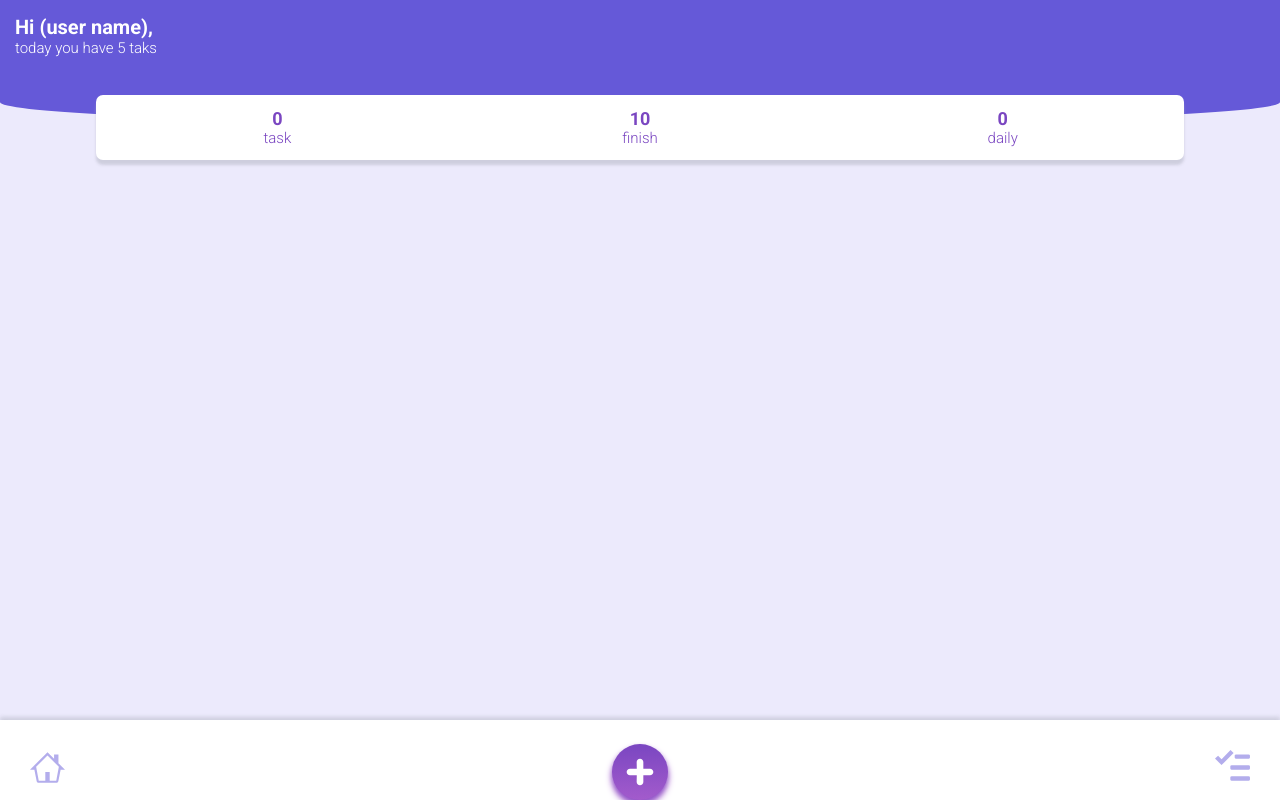
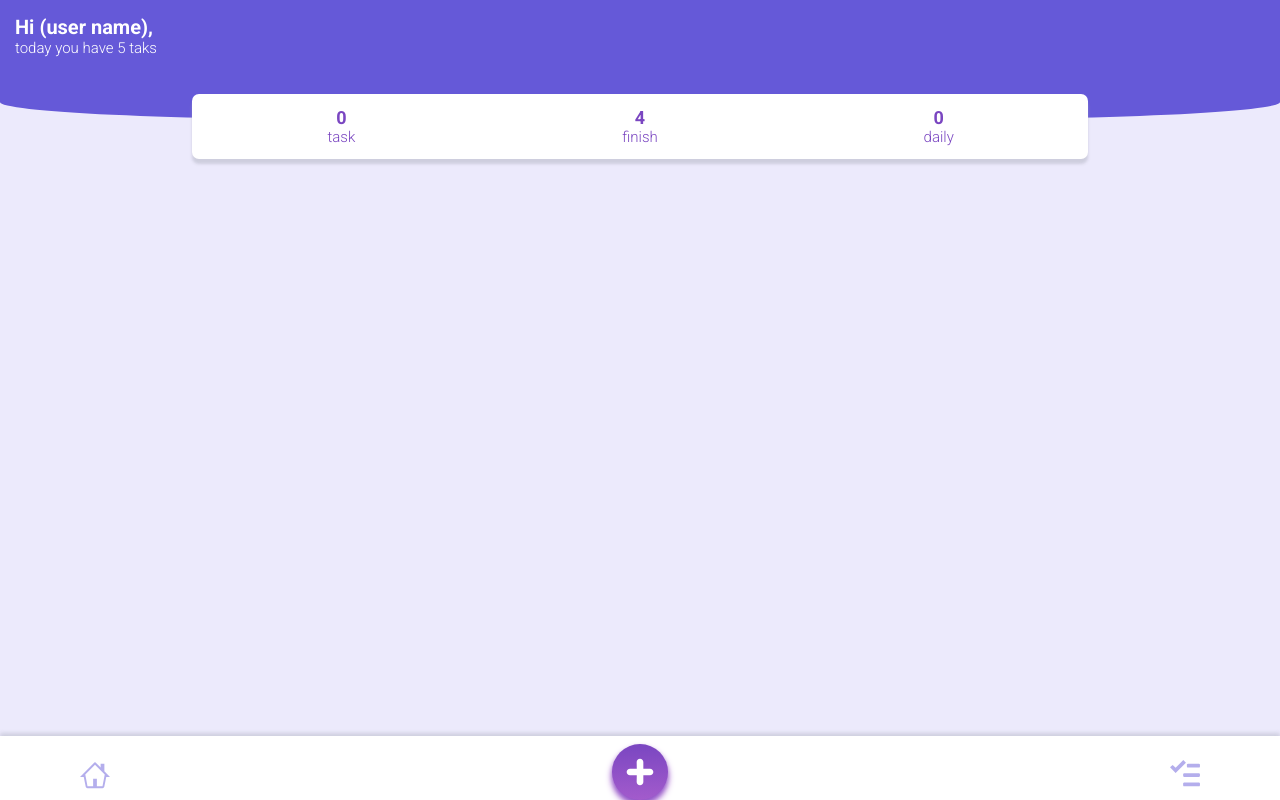
Before and after one commit to alexandreturial/MyNote, a React (Create React App) app: page / in a window 1280 px wide. Built offline with nearby package versions, Linux system fonts and the light colour scheme.

Commit message:
designer update

```diff
--- a/src/Page/home.tsx
+++ b/src/Page/home.tsx
@@ -1,21 +1,14 @@
 import React from 'react';
 
-import Header from '../components/Header';
-import Content from '../components/Content';
-import Footer from '../components/Footer';
+import Layout from '../components/Layout';
+
 
 // import { Container } from './styles';
 
 const Home: React.FC = () => {
 
-    let tasks = localStorage.getItem('@my-task:') !== null ? localStorage.getItem('@my-task:') : null;
-
   return (
-      <div>
-        <Header/>
-        <Content task={tasks || '[]'}/>
-        <Footer/>
-      </div>
+      <Layout/>
   );
 }
 
--- a/src/components/Content/index.tsx
+++ b/src/components/Content/index.tsx
@@ -1,11 +1,10 @@
-import React,{ useState } from 'react';
+import React from 'react';
 
 import CardTask from '../TaskCard';
+import CountTask from '../CounterTask';
 
 import {
     Container,
-    TaskCount,
-    TaskCountItem,
     DailyTask
 
 } from './styles';
@@ -15,39 +14,24 @@ interface IContentProps{
 }
 const Content: React.FC<IContentProps> = ({task}) => {
     const data = JSON.parse(task);
+    let DailyTaskCount =0;
+    let date = new Date();
+
+    for(let i of data){
+        if(date.getDate() +'/'+ date.getMonth() +'/'+ date.getFullYear() === i.Data){
+            DailyTaskCount += 1;
+
+        }
+    }
 
     return (
         <Container>
-            <TaskCount>
-                <TaskCountItem>
-                    <h2>
-                        0
-                    </h2>
-                    <h4>
-                        task
-                    </h4>
-                </TaskCountItem>
-                <TaskCountItem>
-                    <h2>
-                        10
-                    </h2>
-                    <h4>
-                        finish
-                    </h4>
-                </TaskCountItem>
-                <TaskCountItem>
-                    <h2>
-                        0
-                    </h2>
-                    <h4>
-                        daily
-                    </h4>
-                </TaskCountItem>
-            </TaskCount>
+            <CountTask task={data.length} daily={DailyTaskCount} finish={4}/>
             <DailyTask>
                 {
                     data !== '' ?
                         data.map((indicator) => (
+
                             <CardTask
                                 key={indicator.Key}
                                 TitleTask={indicator.Title}
@@ -58,9 +42,7 @@ const Content: React.FC<IContentProps> = ({task}) => {
                         <h1>
                             ola
                         </h1>
-
                 }
-
             </DailyTask>
         </Container>
     );
--- a/src/components/Content/styles.ts
+++ b/src/components/Content/styles.ts
@@ -1,49 +1,15 @@
 import styled from 'styled-components';
 
 export const Container = styled.main`
-    width: 100vw;
-    height: 75vh;
+    grid-area: CT;
+    width: 100%;
+    height: 100%;
 
     display:flex;
     flex-direction: column;
 
 `;
 
-export const TaskCount = styled.div`
-    width: 85vw;
-    height: 65px;
-
-    display:flex;
-
-
-    margin: -25px auto 32.5px auto;
-
-    background: ${props => props.theme.colors.white};
-    border-radius: 7px;
-    box-shadow: 0px 5px 3px  ${props => props.theme.colors.gray}7d;
-
-
-`;
-
-export const TaskCountItem = styled.div`
-
-    display: flex;
-    flex: 1;
-    flex-direction: column;
-    align-items:center;
-    justify-content: center;
-
-    color: ${props => props.theme.colors.purplePrimary};
-
-    h2{
-        font: 700 18px Roboto;
-    }
-
-    h4{
-        font: 300 15px Roboto;
-    }
-`;
-
 export const DailyTask = styled.main`
 
 `;
--- /dev/null
+++ b/src/components/CounterTask/index.tsx
@@ -0,0 +1,46 @@
+import React from 'react';
+
+import {
+    TaskCount,
+    TaskCountItem,
+
+} from './styles';
+
+interface ICounterTaskProps{
+    task: number;
+    finish: number;
+    daily: number;
+}
+
+const CounterTask: React.FC<ICounterTaskProps> = ({task, finish, daily}) => {
+  return (
+    <TaskCount>
+        <TaskCountItem>
+            <h2>
+                {task}
+            </h2>
+            <h4>
+                task
+            </h4>
+        </TaskCountItem>
+        <TaskCountItem>
+            <h2>
+                {finish}
+            </h2>
+            <h4>
+                finish
+            </h4>
+        </TaskCountItem>
+        <TaskCountItem>
+            <h2>
+                {daily}
+            </h2>
+            <h4>
+                daily
+            </h4>
+        </TaskCountItem>
+    </TaskCount>
+  );
+}
+
+export default CounterTask;
--- /dev/null
+++ b/src/components/CounterTask/styles.ts
@@ -0,0 +1,36 @@
+import styled from 'styled-components';
+
+
+export const TaskCount = styled.div`
+    width: 70%;
+    height: 65px;
+
+    display:flex;
+
+    margin: -2% auto 1% auto;
+
+    background: ${props => props.theme.colors.white};
+    border-radius: 7px;
+    box-shadow: 0px 5px 3px  ${props => props.theme.colors.gray}7d;
+
+
+`;
+
+export const TaskCountItem = styled.div`
+
+    display: flex;
+    flex: 1;
+    flex-direction: column;
+    align-items:center;
+    justify-content: center;
+
+    color: ${props => props.theme.colors.purplePrimary};
+
+    h2{
+        font: 700 18px Roboto;
+    }
+
+    h4{
+        font: 300 15px Roboto;
+    }
+`;
--- a/src/components/Footer/styles.ts
+++ b/src/components/Footer/styles.ts
@@ -1,15 +1,15 @@
 import styled from 'styled-components';
 
 export const Container = styled.footer`
-    width: 100vw;
-    height: 10vh;
+    grid-area: FT;
+    width: 100%;
+    height: 100%;
 
     display:flex;
     align-items: end;
     justify-content: space-between;
 
     background: ${props => props.theme.colors.white};
-
     box-shadow: 0px -3px 4px  ${props => props.theme.colors.gray}7d;
 `;
 
@@ -18,9 +18,9 @@ export const  ItemNavegation = styled.div`
     align-items:center;
     justify-content: center;
 
-    padding: 15px 30px;
+    padding: 10px 80px;
     color: ${props => props.theme.colors.blue}7d;
-    font: 900 35px Roboto;
+    font: 900 30px Roboto;
 
     cursor: pointer;
 
--- a/src/components/Header/styles.ts
+++ b/src/components/Header/styles.ts
@@ -1,8 +1,9 @@
 import styled from 'styled-components';
 
 export const Container = styled.header`
-    width: 100vw;
-    height: 15vh;
+    grid-area: MH;
+    width: 100%;
+    height: 100%;
 
     display:flex;
 
@@ -17,7 +18,7 @@ export const Section = styled.section`
     flex-direction: column;
     align-items: start;
 
-    padding: 15px;
+    padding: 15px 15px 35px 15px;
 
 `;
 
--- /dev/null
+++ b/src/components/Layout/index.tsx
@@ -0,0 +1,27 @@
+import React from 'react';
+
+import Header from '../../components/Header';
+import Content from '../../components/Content';
+import Footer from '../../components/Footer';
+
+
+import {
+    Container
+} from './styles';
+
+const Layout: React.FC = ({children}) => {
+    let tasks = localStorage.getItem('@my-task:') !== null ? localStorage.getItem('@my-task:') : null;
+
+
+  return (
+        <Container>
+            <Header/>
+            <Content task={tasks || '[]'}>
+                {children}
+            </Content>
+            <Footer/>
+        </Container>
+  );
+}
+
+export default Layout;
--- /dev/null
+++ b/src/components/Layout/styles.ts
@@ -0,0 +1,27 @@
+import styled from 'styled-components';
+
+export const Container = styled.div`
+  display: grid;
+  grid-template-columns: 100%;
+
+  grid-template-rows: 15vh 77vh 8vh;
+
+  grid-template-areas:
+    'MH'
+    'CT'
+    'FT';
+
+  height: 100vh;
+  min-width: 315px;
+
+  @media(max-width: 600px){
+    grid-template-columns: 100%;
+    grid-template-rows: 15vh 77vh 8vh;
+
+    grid-template-areas:
+    'MH'
+    'CT'
+    'FT';
+  }
+
+`;
--- a/src/components/Modal/index.tsx
+++ b/src/components/Modal/index.tsx
@@ -25,11 +25,12 @@ const Modal: React.FC<IModalProps> = ({closemodal}) => {
     const [description, setDescription] = useState<string>('');
     let tasks;
     const addTask = (e) =>{
-
+        let date = new Date();
         let value =
             {
                 Title: title,
                 Description: description,
+                Data: date.getDate() +'/'+ date.getMonth() +'/'+ date.getFullYear(),
                 Key: Date.now()
             }
         ;
--- a/src/components/Modal/styles.ts
+++ b/src/components/Modal/styles.ts
@@ -1,7 +1,7 @@
 import styled from 'styled-components';
 
 export const Container = styled.div`
-    width: 100vw;
+    width: 100%;
     height: 100vh;
 
     position: absolute;
```
Also changed, not shown: src/Routes/app.routes.tsx (added, +9 -0 lines), 1 other file (tests, documents, lock files or other folders).
